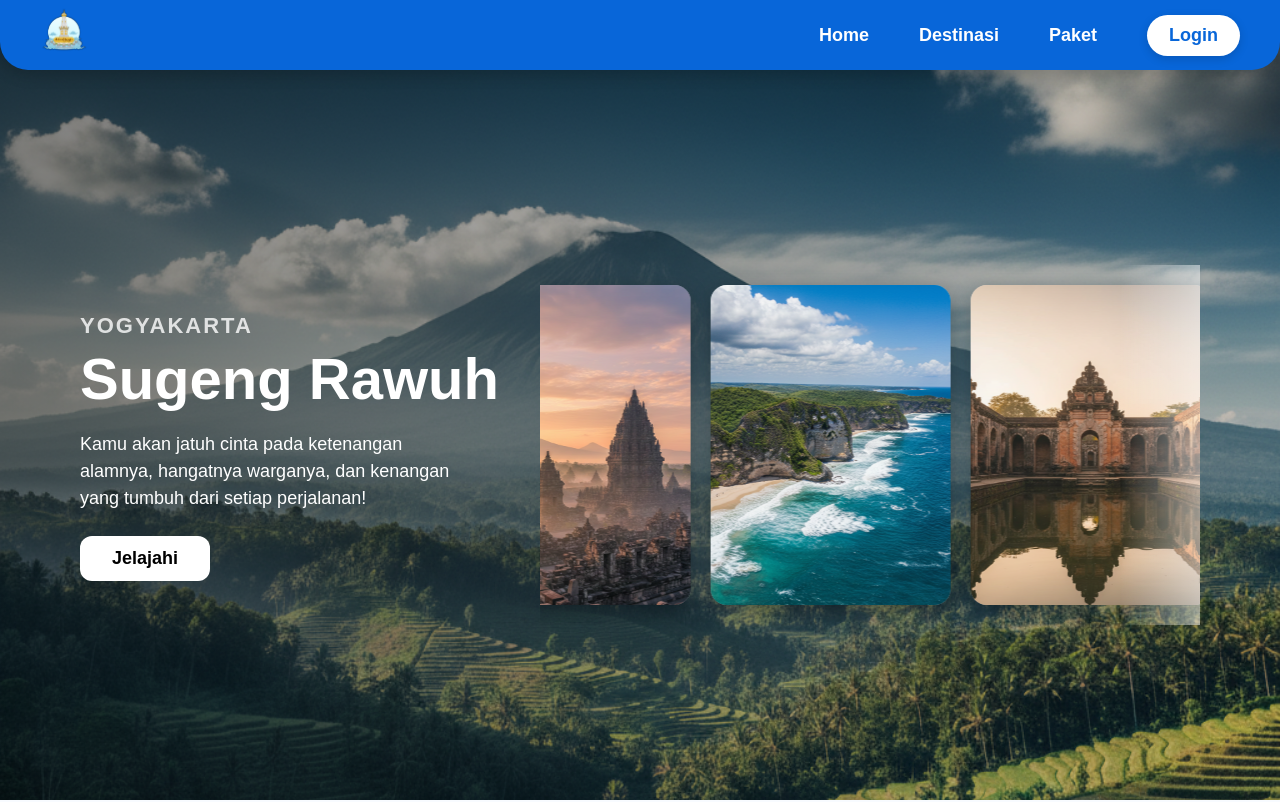
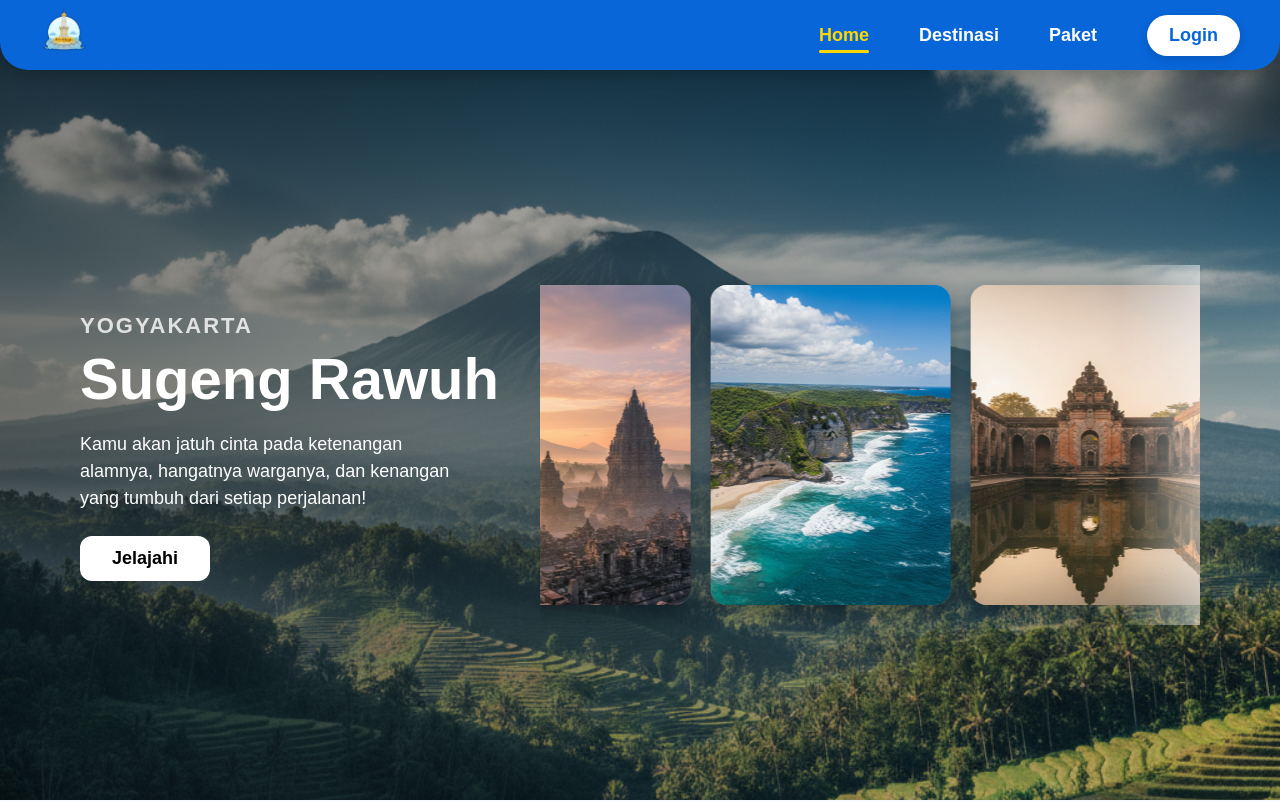
Before and after one commit to Poeww/dolanDjogja_7A, a React (Vite) app in the folder dolanDjogja_fe/: page / in a window 1280 px wide. Shown: the top 802 px of the page. Built offline with nearby package versions, Linux system fonts and the light colour scheme; no server answers; grey boxes are pictures that could not be loaded.

Commit message:
add: section page link active

```diff
--- a/dolanDjogja_fe/src/components/navbar.css
+++ b/dolanDjogja_fe/src/components/navbar.css
@@ -23,6 +23,28 @@
     top: 0;
     left: 0;
     z-index: 999;
+}
+
+.nav-item {
+    cursor: pointer;
+    transition: 0.3s ease;
+}
+
+.nav-item.active {
+    color: #ffd700 !important;
+    font-weight: 700;
+    position: relative;
+}
+
+.nav-item.active::after {
+    content: "";
+    position: absolute;
+    bottom: -4px;
+    left: 0;
+    width: 100%;
+    height: 3px;
+    background: #ffd700;
+    border-radius: 10px;
 }
 
 .logo-img {
--- a/dolanDjogja_fe/src/components/navbar.jsx
+++ b/dolanDjogja_fe/src/components/navbar.jsx
@@ -1,4 +1,3 @@
-import { Link } from "react-router-dom";
 import "./navbar.css";
 import Logo from "../assets/img/logo-dolandjogja.svg";
 
@@ -12,40 +11,44 @@ export default function Navbar() {
         window.location.href = "/";
     };
 
+    const scrollToSection = (id) => {
+        const section = document.getElementById(id);
+        if (section) {
+            section.scrollIntoView({ behavior: "smooth" });
+        }
+    };
+
     return (
         <nav className="navbar">
 
             <div className="nav-left">
-                <Link to="/">
+                <a className="nav-item" onClick={() => scrollToSection("home")}>
                     <img src={Logo} alt="DolanDjogja" className="logo-img" />
-                </Link>
+                </a>
             </div>
 
             <div className="nav-right">
-                <Link to="/">Home</Link>
-                <Link to="/destinasi">Destinasi</Link>
-                <Link to="/paket">Paket</Link>
+
+                <a className="nav-item" onClick={() => scrollToSection("home")}>Home</a>
+                <a className="nav-item" onClick={() => scrollToSection("destinasi")}>Destinasi</a>
+                <a className="nav-item" onClick={() => scrollToSection("paket")}>Paket</a>
 
                 {!user && (
-                    <Link to="/login" className="btn-login">
-                        Login
-                    </Link>
+                    <a href="/login" className="btn-login">Login</a>
                 )}
 
                 {user && role === "user" && (
                     <>
-                        <Link to="/booking">Booking</Link>
+                        <a href="/booking" className="nav-item">Booking</a>
 
                         <div className="dropdown">
                             <button className="dropbtn">Akun ▾</button>
+
                             <div className="dropdown-content">
-                                <Link to="/profile">Profil</Link>
-                                <Link to="/mybookings">Riwayat Booking</Link>
+                                <a href="/profile">Profil</a>
+                                <a href="/mybookings">Riwayat Booking</a>
 
-                                <button
-                                    onClick={handleLogout}
-                                    className="logout-btn"
-                                >
+                                <button onClick={handleLogout} className="logout-btn">
                                     Logout
                                 </button>
                             </div>
@@ -54,8 +57,9 @@ export default function Navbar() {
                 )}
 
                 {user && role === "admin" && (
-                    <Link to="/admin">Dashboard</Link>
+                    <a href="/admin" className="nav-item">Dashboard</a>
                 )}
+
             </div>
         </nav>
     );
--- a/dolanDjogja_fe/src/home/home.jsx
+++ b/dolanDjogja_fe/src/home/home.jsx
@@ -102,11 +102,41 @@ export default function Home() {
     }
   };
 
+  // =========================================
+  // AUTO ACTIVE NAVBAR
+  // =========================================
+  useEffect(() => {
+    const sections = document.querySelectorAll("section[id]");
+    const navLinks = document.querySelectorAll(".nav-item");
+
+    const observer = new IntersectionObserver(
+      (entries) => {
+        entries.forEach((entry) => {
+          if (entry.isIntersecting) {
+            const id = entry.target.id;
+
+            navLinks.forEach((link) => {
+              link.classList.remove("active");
+              if (link.textContent.toLowerCase() === id) {
+                link.classList.add("active");
+              }
+            });
+          }
+        });
+      },
+      { threshold: 0.5 }
+    );
+
+    sections.forEach((section) => observer.observe(section));
+    return () => observer.disconnect();
+  }, []);
+
   return (
     <>
       <Navbar />
 
-      <section className="home-hero" style={{ backgroundImage: `url(${bg})` }}>
+      {/* HERO SECTION */}
+      <section id="home" className="home-hero" style={{ backgroundImage: `url(${bg})` }}>
         <div className="home-overlay"></div>
 
         <div className="home-container">
@@ -117,7 +147,14 @@ export default function Home() {
               Kamu akan jatuh cinta pada ketenangan alamnya, hangatnya warganya,
               dan kenangan yang tumbuh dari setiap perjalanan!
             </p>
-            <button className="btn-hero">Jelajahi</button>
+            <button
+              className="btn-hero"
+              onClick={() =>
+                document.getElementById("destinasi").scrollIntoView({ behavior: "smooth" })
+              }
+            >
+              Jelajahi
+            </button>
           </div>
 
           <div className="multi-slider">
@@ -132,7 +169,8 @@ export default function Home() {
         </div>
       </section>
 
-      <section className="destinasi-section">
+      {/* DESTINASI SECTION */}
+      <section id="destinasi" className="destinasi-section">
         <h1 className="section-title">Destinasi Populer</h1>
         <p className="section-subtitle">
           Tempat-tempat favorit yang wajib dikunjungi di Jogja
@@ -164,7 +202,8 @@ export default function Home() {
         </div>
       </section>
 
-      <section className="paket-section">
+      {/* PAKET SECTION */}
+      <section id="paket" className="paket-section">
         <h1 className="section-title">Paket Wisata Rekomendasi</h1>
         <p className="section-subtitle">
           Pilihan paket terbaik untuk liburan yang seru!
@@ -219,6 +258,7 @@ export default function Home() {
         </div>
       </section>
 
+      {/* WHY SECTION */}
       <section className="why-section">
         <h1 className="section-title">Kenapa Harus DolanDjogja?</h1>
         <p className="section-subtitle">
@@ -226,7 +266,6 @@ export default function Home() {
         </p>
 
         <div className="why-grid">
-
           <div className="why-card">
             <div className="why-icon green">
               <img src={iconGuide} alt="guide" />
@@ -266,11 +305,10 @@ export default function Home() {
               Jelajahi spot anti-mainstream yang jarang diketahui wisatawan.
             </p>
           </div>
-
         </div>
       </section>
 
-
+      {/* CTA SECTION */}
       <section className="cta-section" style={{ backgroundImage: `url(${senjaTugu})` }}>
         <div className="cta-overlay"></div>
 
```
